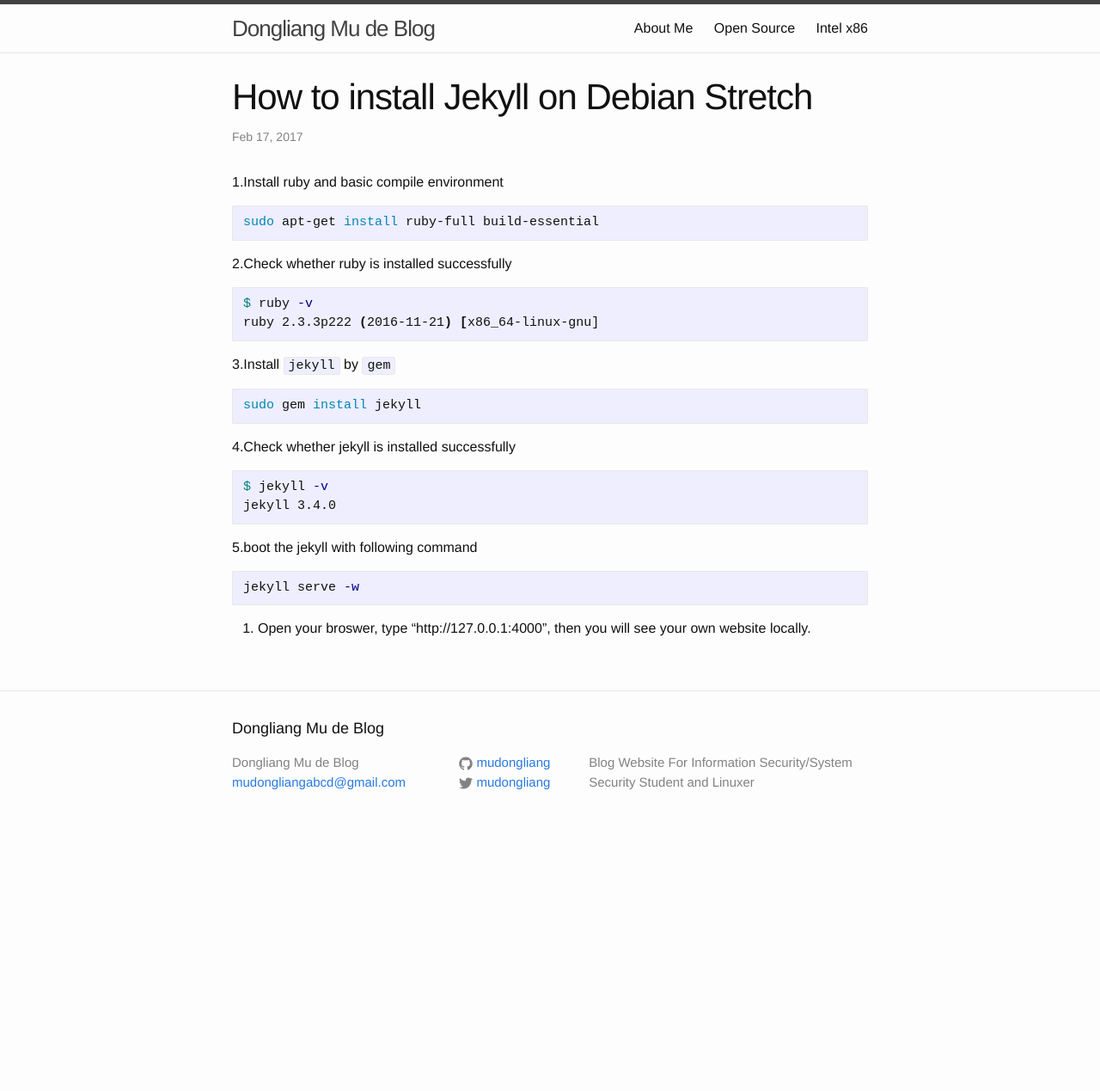
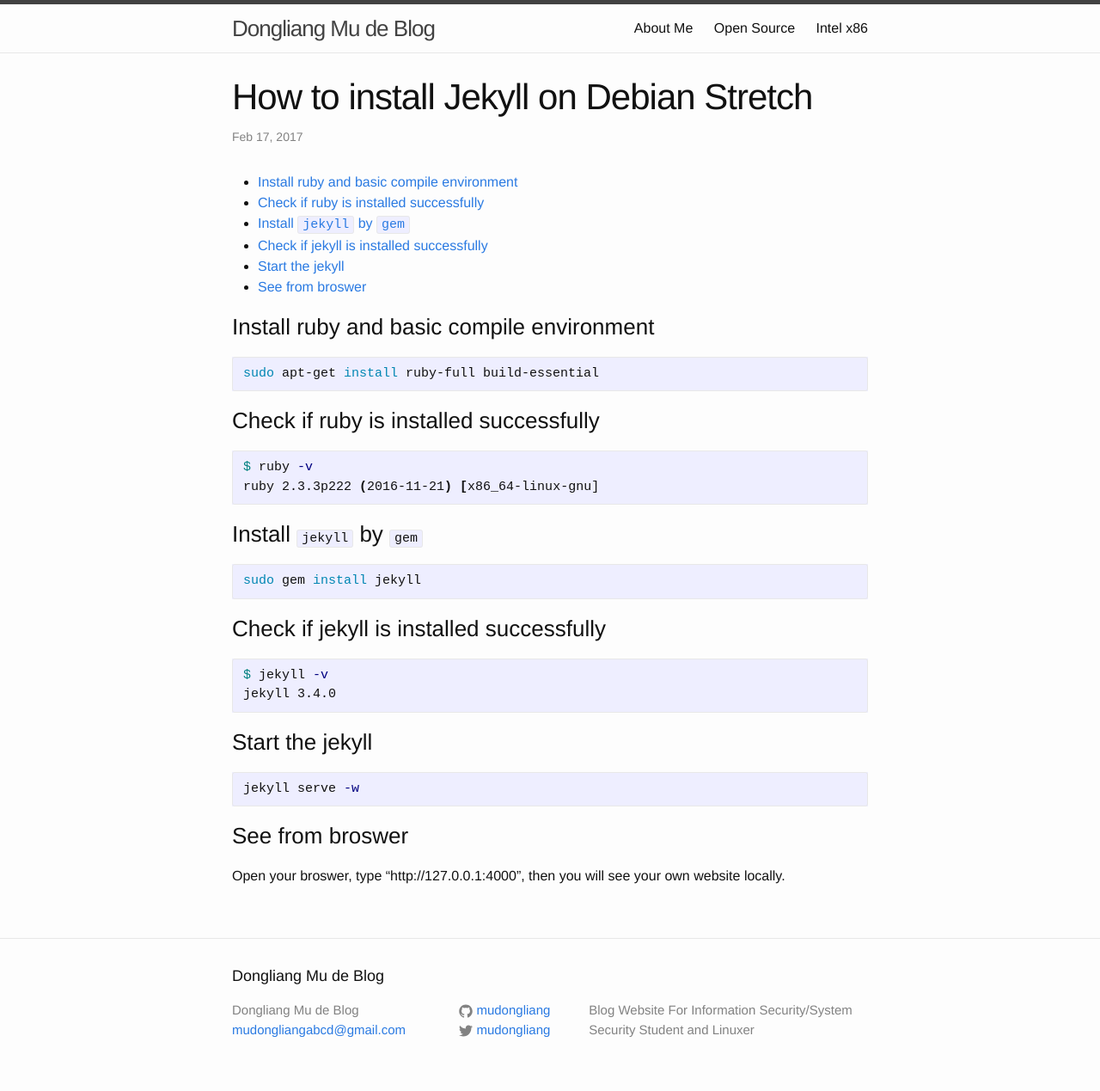
Before and after one commit to mudongliang/mudongliang.github.io, a Jekyll site: the page built from _posts/2017-02-17-how-to-install-jekyll-on-debian-stretch.md, in a window 1280 px wide. Shown: the whole page at 86% size. Built offline with Jekyll 4.4.1, drawn with Linux system fonts in a browser that asks for light colours; before the commit the page ends 981 px from its top, so only the background shows below that.

Commit message:
continue to add toc

````diff
--- a/_posts/2017-02-17-how-to-install-jekyll-on-debian-stretch.md
+++ b/_posts/2017-02-17-how-to-install-jekyll-on-debian-stretch.md
@@ -7,37 +7,41 @@ category:
 tags: [jekyll, debian]
 ---
 
+* TOC
+{:toc}
 
-1.Install ruby and basic compile environment
+### Install ruby and basic compile environment
 
 ```sh
 sudo apt-get install ruby-full build-essential
 ```
 
-2.Check whether ruby is installed successfully
+### Check if ruby is installed successfully
 
 ```sh
 $ ruby -v
 ruby 2.3.3p222 (2016-11-21) [x86_64-linux-gnu]
 ```
 
-3.Install `jekyll` by `gem`
+### Install `jekyll` by `gem`
 
 ```sh
 sudo gem install jekyll
 ```
 
-4.Check whether jekyll is installed successfully
+### Check if jekyll is installed successfully
 
 ```sh
 $ jekyll -v
 jekyll 3.4.0
 ```
 
-5.boot the jekyll with following command
+### Start the jekyll
 
 ```sh
 jekyll serve -w
 ```
 
-6. Open your broswer, type "http://127.0.0.1:4000", then you will see your own website locally.
+### See from broswer
+
+Open your broswer, type "http://127.0.0.1:4000", then you will see your own website locally.
````
Also changed, not shown: _posts/2017-04-09-soundness-vs-completeness.md (+6 -3 lines), _posts/2017-08-10-install-chromium-on-debian-stretch.md (+6 -5 lines).
